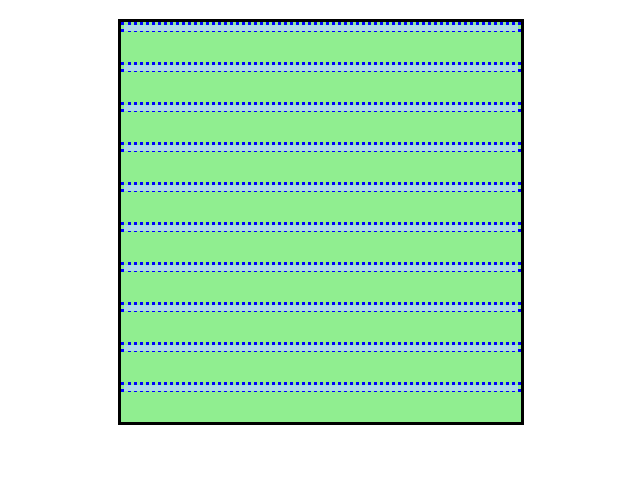
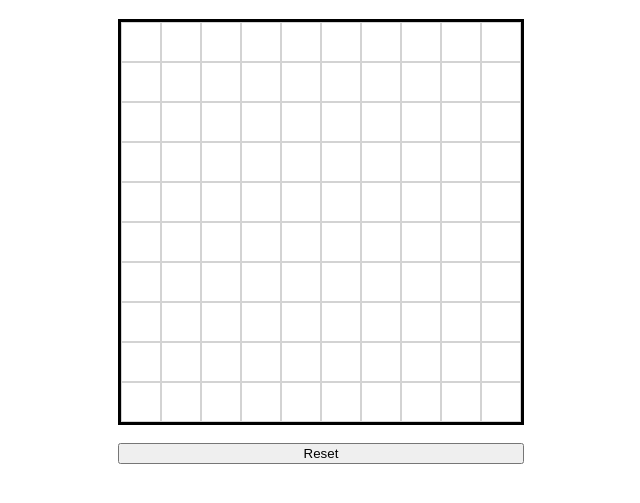
Before and after one commit to hao-codes/Etch-A-Sketch, a plain HTML site: page index.html in a window 1280 px wide. Shown: the part 69-572 px from the top of the page, without its empty margins (319-959 px from the left). Drawn offline with Linux system fonts and the light colour scheme.

Commit message:
fixed squares, added hover effect

```diff
--- a/etchSketch.js
+++ b/etchSketch.js
@@ -3,8 +3,10 @@
 const div = document.createElement('squareDiv');
 //div.setAttribute("background: black");
 
+const reset = document.getElementById("reset")
 let gridsize = 10;
 
+const grid = document.querySelector(".grid");
 let percentage = (100 / gridsize).toFixed(2) ;
 console.log(percentage);
 // create square divs
@@ -22,11 +24,11 @@ function is_dom_element(obj) {
 //function for creating grid of divs
 function generateDivs(size) {
     //var body = document.body;
-    const grid = document.querySelector(".grid");
+    //const grid = document.querySelector(".grid");
     //console.log(is_dom_element(grid));
     for (let i = 0; i < size; i++) {
         let row = document.createElement("div");
-        row.style.height =  percentage.toString() + '%';
+
         //console.log(percentage);
         row.className = "row";
 
@@ -37,6 +39,8 @@ function generateDivs(size) {
             //cell.setAttribute('style','background')
             cell.style.backgroundColor = "white";
             cell.style.width =  percentage.toString() + '%';
+
+            //cell.style.height = percentage.toString() + '%';
           //  console.log(cell.style.width);
             row.appendChild(cell);
             };
@@ -47,3 +51,11 @@ function generateDivs(size) {
 
 generateDivs(gridsize);
 //document.getElementById("grid").innerText = e.innerHTML;
+
+grid.addEventListener('mouseover', (event)=> event.target.style.backgroundColor = "blue");
+
+reset.addEventListener('click', function(e) {
+  e.target.style.backgroundColor = "white"
+});
+
+//reset.addEventListener('click', () => { alert("Hello World"), grid.style.backgroundColor = "white"});
--- a/index.html
+++ b/index.html
@@ -13,5 +13,7 @@
     <h1>Etch a Sketch</h1>
 
     <div class="grid"></div>
+<br>
+    <button id="reset">Reset</button>
 </body>
 </html>
--- a/style.css
+++ b/style.css
@@ -5,11 +5,11 @@ body {
 
 .grid {
 
+    border-style: solid;
     border-color: black;
-    border-style: solid;
     display: flex;
-    color : red;
-    background-color: lightgreen;
+
+    background-color: white;
     display: grid;
     width: 400px;
     height: 400px;
@@ -17,8 +17,9 @@ body {
 
 }
 .row {
-    border-style: dotted;
-    border-color: blue;
+
+    border-color: grey;
+    border-width: 1px;
     display: flex;
     justify-content: center;
 
@@ -26,7 +27,7 @@ body {
 
 .cell {
     border-style: solid;
-    border-color: lightblue;
-
+    border-color: lightgrey;
+    border-width: 1px;
 
 }
```
